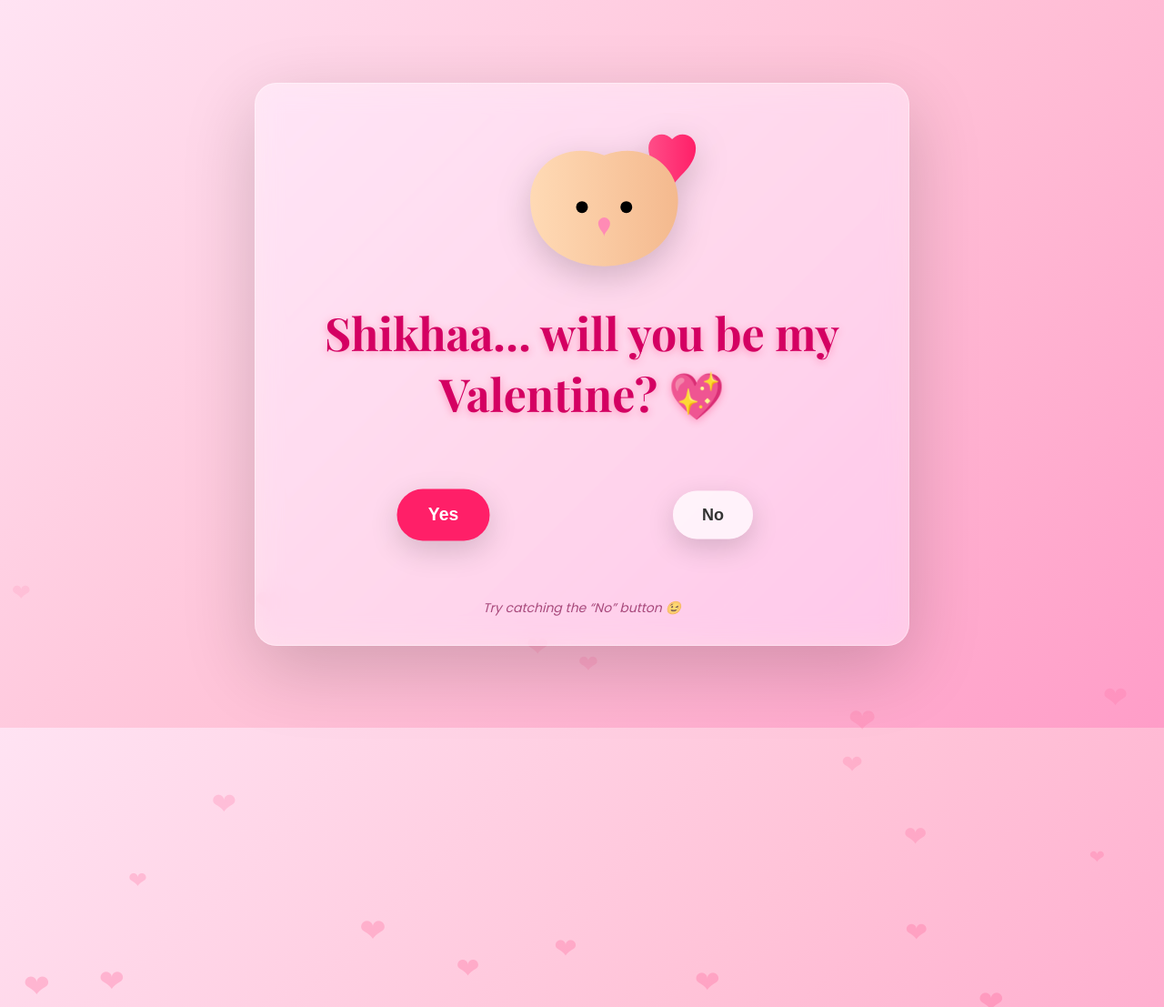
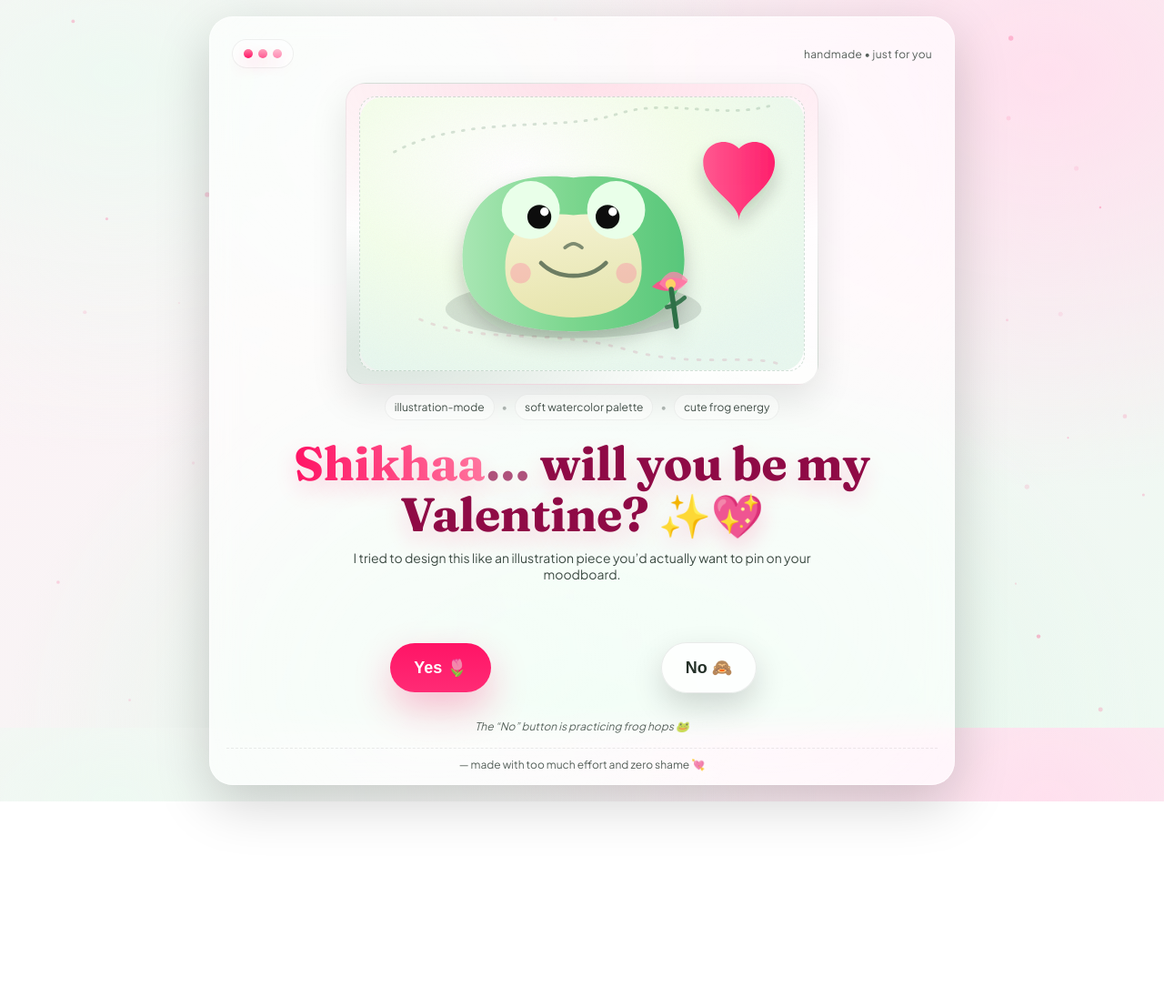
Before and after one commit to prathamesh5145/Valentine, a plain HTML site: page index.html in a window 1280 px wide. Shown: the top 1107 px of the page at 91% size. After the commit the page ends 881 px from the top, so only its background shows below. Drawn offline with nearby package versions, Linux system fonts and the light colour scheme.

Commit message:
Update index.html

```diff
--- a/index.html
+++ b/index.html
@@ -2,299 +2,226 @@
 <html lang="en">
 <head>
   <meta charset="UTF-8" />
-  <meta name="viewport" content="width=device-width, initial-scale=1" />
-  <title>Will you be my Valentine?</title>
+  <meta name="viewport" content="width=device-width, initial-scale=1, viewport-fit=cover" />
+  <title>Shikhaa… will you be my Valentine?</title>
 
-  <!-- Google Fonts -->
-  <link href="https://fonts.googleapis.com/css2?family=Playfair+Display:wght@500;700&family=Poppins:wght@300;400;600&display=swap" rel="stylesheet">
+  <!-- Fonts: elegant + modern -->
+  <link rel="preconnect" href="https://fonts.googleapis.com">
+  <link rel="preconnect" href="https://fonts.gstatic.com" crossorigin>
+  <link href="https://fonts.googleapis.com/css2?family=Fraunces:opsz,wght@9..144,500;9..144,700&family=Plus+Jakarta+Sans:wght@400;600;800&display=swap" rel="stylesheet">
 
   <!-- Confetti -->
   <script src="https://cdn.jsdelivr.net/npm/canvas-confetti@1.9.3/dist/confetti.browser.min.js"></script>
 
-  <style>
-    :root {
-      --pink1: #ffb6d9;
-      --pink2: #ff8ec7;
-      --pink3: #ff69b4;
-      --glass: rgba(255, 255, 255, 0.45);
-      --yes: #ff1f68;
-      --yesHover: #e80056;
-      --no: #ffffffbb;
-    }
-
-    * { box-sizing: border-box; }
-
-    body {
-      margin: 0;
-      min-height: 100vh;
-      display: grid;
-      place-items: center;
-      background: linear-gradient(135deg, #ffe3f3, #ffc3d8, #ff9dc8);
-      font-family: "Poppins", sans-serif;
-      overflow: hidden;
-      padding: 20px;
-      position: relative;
-    }
-
-    /* FLOATING HEARTS */
-    .floating-heart {
-      position: absolute;
-      color: #ff4d88;
-      font-size: 22px;
-      animation: floatUp 8s linear infinite;
-      opacity: 0.6;
-    }
-
-    @keyframes floatUp {
-      from { transform: translateY(100vh) scale(0.9); opacity: 0.3; }
-      to { transform: translateY(-10vh) scale(1.3); opacity: 0; }
-    }
-
-    .card {
-      width: min(720px, 92vw);
-      padding: 30px 26px;
-      background: var(--glass);
-      backdrop-filter: blur(14px) saturate(180%);
-      border-radius: 24px;
-      text-align: center;
-      box-shadow: 0 25px 80px rgba(0,0,0,.18);
-      border: 1px solid rgba(255,255,255,0.35);
-      animation: fadeIn 1.2s ease;
-    }
-
-    @keyframes fadeIn {
-      from { opacity: 0; transform: translateY(20px); }
-      to { opacity: 1; transform: translateY(0); }
-    }
-
-    h1 {
-      font-family: "Playfair Display", serif;
-      font-size: clamp(32px, 5vw, 50px);
-      margin: 14px 0 20px;
-      color: #d40062;
-      text-shadow: 0 2px 10px rgba(255,0,80,0.3);
-    }
-
-    .art {
-      width: min(260px, 80vw);
-      display: block;
-      margin: 0 auto 15px;
-      filter: drop-shadow(0 12px 18px rgba(0,0,0,.18));
-    }
-
-    .button-zone {
-      margin-top: 10px;
-      width: 100%;
-      height: 160px;
-      position: relative;
-    }
-
-    button {
-      position: absolute;
-      top: 50%;
-      transform: translateY(-50%);
-      padding: 16px 32px;
-      font-size: 18px;
-      font-weight: 700;
-      border-radius: 40px;
-      border: none;
-      cursor: pointer;
-      transition: 0.25s ease;
-      box-shadow: 0 10px 30px rgba(0,0,0,.16);
-    }
-
-    #yesBtn {
-      left: 20%;
-      background: var(--yes);
-      color: white;
-      animation: heartbeat 1.5s infinite;
-    }
-
-    #yesBtn:hover {
-      background: var(--yesHover);
-      transform: translateY(-50%) scale(1.1);
-    }
-
-    @keyframes heartbeat {
-      0%, 100% { transform: translateY(-50%) scale(1); }
-      50% { transform: translateY(-50%) scale(1.08); }
-    }
-
-    #noBtn {
-      left: 65%;
-      background: var(--no);
-      color: #333;
-    }
-
-    .hint {
-      margin-top: 12px;
-      font-size: 14px;
-      opacity: 0.65;
-      font-style: italic;
-      color: #7a0040;
-    }
-
-    .result {
-      display: none;
-      margin-top: 20px;
-      animation: popIn .45s ease;
-    }
-
-    @keyframes popIn {
-      from { transform: scale(.85); opacity: 0; }
-      to { transform: scale(1); opacity: 1; }
-    }
-
-    .result h2 {
-      font-family: "Playfair Display", serif;
-      font-size: clamp(32px, 5vw, 48px);
-      margin: 12px 0;
-      color: #ff1f68;
-      text-shadow: 0 2px 10px rgba(255,0,80,0.35);
-    }
-
-    .flower-gif {
-      width: min(400px, 92vw);
-      border-radius: 12px;
-      margin-top: 10px;
-      box-shadow: 0 15px 45px rgba(0,0,0,.22);
-    }
-
-    /* CONFETTI CANVAS */
-    #confettiCanvas {
-      position: fixed;
-      inset: 0;
-      width: 100vw;
-      height: 100vh;
-      pointer-events: none;
-      z-index: 9999;
-    }
-  </style>
+  <link rel="stylesheet" href="styles.css" />
 </head>
 
 <body>
-  <!-- FLOATING HEARTS -->
-  <script>
-    for (let i = 0; i < 20; i++) {
-      const heart = document.createElement("div");
-      heart.className = "floating-heart";
-      heart.textContent = "❤";
-      heart.style.left = Math.random() * 100 + "vw";
-      heart.style.animationDelay = (Math.random() * 5) + "s";
-      heart.style.fontSize = (20 + Math.random() * 20) + "px";
-      document.body.appendChild(heart);
-    }
-  </script>
+  <!-- full-screen fx canvas -->
+  <canvas id="fxCanvas" aria-hidden="true"></canvas>
 
-  <canvas id="confettiCanvas"></canvas>
+  <main class="stage">
+    <section class="card" role="application" aria-label="Valentine card">
 
-  <main class="card">
-    <svg class="art" viewBox="0 0 320 240">
+      <!-- top ribbon -->
+      <div class="topline">
+        <div class="stamp">
+          <span class="dot"></span>
+          <span class="dot"></span>
+          <span class="dot"></span>
+        </div>
+        <div class="note">handmade • just for you</div>
+      </div>
+
+      <!-- HERO: illustration frame -->
+      <div class="hero">
+        <div class="frame" aria-hidden="true">
+          <div class="frameInner">
+            <!-- Cute frog illustration (original SVG) -->
+            <svg class="frog" viewBox="0 0 520 320" xmlns="http://www.w3.org/2000/svg">
               <defs>
-        <linearGradient id="fur" x1="0" x2="1">
-          <stop offset="0" stop-color="#ffdab5"/>
-          <stop offset="1" stop-color="#f4b98e"/>
+                <!-- watercolor-ish gradients -->
+                <radialGradient id="bgWash" cx="35%" cy="25%" r="80%">
+                  <stop offset="0%" stop-color="#ffffff" stop-opacity=".9"/>
+                  <stop offset="50%" stop-color="#f3ffe9" stop-opacity=".9"/>
+                  <stop offset="100%" stop-color="#e7f7ee" stop-opacity=".95"/>
+                </radialGradient>
+
+                <linearGradient id="frogBody" x1="0" x2="1">
+                  <stop offset="0%" stop-color="#A8E6B3"/>
+                  <stop offset="50%" stop-color="#7BD68E"/>
+                  <stop offset="100%" stop-color="#58C77A"/>
                 </linearGradient>
-        <linearGradient id="heart" x1="0" x2="1">
-          <stop offset="0" stop-color="#ff4d88"/>
-          <stop offset="1" stop-color="#ff1f68"/>
+
+                <linearGradient id="frogBelly" x1="0" x2="0" y1="0" y2="1">
+                  <stop offset="0%" stop-color="#FFF4D6" stop-opacity=".95"/>
+                  <stop offset="100%" stop-color="#F7E7B3" stop-opacity=".9"/>
                 </linearGradient>
+
+                <linearGradient id="heartPaint" x1="0" x2="1">
+                  <stop offset="0%" stop-color="#ff4f8b"/>
+                  <stop offset="100%" stop-color="#ff1466"/>
+                </linearGradient>
+
+                <!-- subtle grain filter -->
+                <filter id="grain" x="-20%" y="-20%" width="140%" height="140%">
+                  <feTurbulence type="fractalNoise" baseFrequency="0.8" numOctaves="3" stitchTiles="stitch" />
+                  <feColorMatrix type="matrix"
+                    values="1 0 0 0 0
+                            0 1 0 0 0
+                            0 0 1 0 0
+                            0 0 0 .08 0"/>
+                </filter>
+
+                <filter id="softShadow" x="-30%" y="-30%" width="160%" height="160%">
+                  <feDropShadow dx="0" dy="12" stdDeviation="12" flood-color="#102018" flood-opacity=".22"/>
+                </filter>
               </defs>
 
-      <path d="M250 50 C250 33 270 25 282 38  C294 25 314 33 314 50 C314 78 282 92 282 106 C282 92 250 78 250 50Z" fill="url(#heart)"/>
+              <!-- background wash -->
+              <rect x="0" y="0" width="520" height="320" rx="26" fill="url(#bgWash)"/>
+              <rect x="0" y="0" width="520" height="320" rx="26" filter="url(#grain)" opacity=".55"/>
 
-      <path d="M90 120 C90 70 140 40 190 60 C240 40 290 70 290 120 C290 180 240 210 190 210 C140 210 90 180 90 120Z"
-            fill="url(#fur)"/>
+              <!-- doodle lines -->
+              <path d="M40 64 C120 20, 240 40, 300 20 C360 0, 420 26, 480 10"
+                    fill="none" stroke="#2f5d3d" stroke-opacity=".18" stroke-width="3" stroke-linecap="round" stroke-dasharray="2 10"/>
+              <path d="M70 260 C140 290, 220 270, 310 295 C390 318, 450 300, 490 312"
+                    fill="none" stroke="#b83366" stroke-opacity=".14" stroke-width="3" stroke-linecap="round" stroke-dasharray="3 12"/>
 
-      <circle cx="160" cy="130" r="8"/>
-      <circle cx="220" cy="130" r="8"/>
+              <!-- heart behind frog -->
+              <path d="M402 76
+                       C402 54 428 44 444 60
+                       C460 44 486 54 486 76
+                       C486 108 444 122 444 144
+                       C444 122 402 108 402 76Z"
+                    fill="url(#heartPaint)" opacity=".95" filter="url(#softShadow)"/>
 
-      <path d="M190 144 C186 144 182 148 182 152 C182 160 190 164 190 170 C190 164 198 160 198 152 C198 148 194 144 190 144Z"
-            fill="#ff8bb5"/>
+              <!-- frog shadow -->
+              <ellipse cx="250" cy="248" rx="150" ry="34" fill="#0d1b12" opacity=".12"/>
+
+              <!-- frog body -->
+              <g filter="url(#softShadow)">
+                <path d="M120 190
+                         C120 120, 170 84, 250 94
+                         C330 84, 380 120, 380 190
+                         C380 250, 330 274, 250 274
+                         C170 274, 120 250, 120 190Z"
+                      fill="url(#frogBody)"/>
+
+                <!-- belly -->
+                <path d="M170 200
+                         C170 150, 205 132, 250 138
+                         C295 132, 330 150, 330 200
+                         C330 242, 295 256, 250 258
+                         C205 256, 170 242, 170 200Z"
+                      fill="url(#frogBelly)" opacity=".96"/>
+
+                <!-- cheeks -->
+                <circle cx="188" cy="206" r="12" fill="#ff7aa2" opacity=".35"/>
+                <circle cx="312" cy="206" r="12" fill="#ff7aa2" opacity=".35"/>
+
+                <!-- eyes -->
+                <g>
+                  <circle cx="200" cy="132" r="34" fill="#E9FFE9"/>
+                  <circle cx="300" cy="132" r="34" fill="#E9FFE9"/>
+                  <circle cx="210" cy="140" r="14" fill="#0b0f0c"/>
+                  <circle cx="290" cy="140" r="14" fill="#0b0f0c"/>
+                  <circle cx="216" cy="134" r="5" fill="#ffffff"/>
+                  <circle cx="296" cy="134" r="5" fill="#ffffff"/>
+                </g>
+
+                <!-- nose + smile -->
+                <path d="M240 176 C248 170 252 170 260 176" stroke="#1f3b2c" stroke-opacity=".55" stroke-width="4" stroke-linecap="round" fill="none"/>
+                <path d="M212 194 C232 214 268 214 288 194" stroke="#1f3b2c" stroke-opacity=".62" stroke-width="5" stroke-linecap="round" fill="none"/>
+
+                <!-- tiny flower in hand -->
+                <g transform="translate(342 222) rotate(-8)">
+                  <path d="M0 0 C14 -10, 28 -10, 42 0 C28 10, 14 10, 0 0Z" fill="#ff4f8b" opacity=".92"/>
+                  <path d="M9 -2 C20 -18, 32 -18, 43 -2 C32 12, 20 12, 9 -2Z" fill="#ff85ad" opacity=".75"/>
+                  <circle cx="22" cy="0" r="6" fill="#ffd166"/>
+                  <path d="M22 6 C22 22, 22 34, 22 50" stroke="#2f6f46" stroke-width="6" stroke-linecap="round"/>
+                  <path d="M14 26 C22 26, 30 22, 36 18" stroke="#2f6f46" stroke-width="5" stroke-linecap="round" opacity=".9"/>
+                </g>
+              </g>
             </svg>
+          </div>
+        </div>
 
-    <h1>Shikhaa… will you be my Valentine? 💖</h1>
+        <!-- subtle caption like an art print -->
+        <div class="caption">
+          <span class="tag">illustration-mode</span>
+          <span class="sep">•</span>
+          <span class="tag">soft watercolor palette</span>
+          <span class="sep">•</span>
+          <span class="tag">cute frog energy</span>
+        </div>
+      </div>
 
-    <section class="button-zone" id="zone">
-      <button id="yesBtn">Yes</button>
-      <button id="noBtn">No</button>
+      <header class="copy">
+        <h1>
+          <span class="name">Shikhaa</span><span class="dots">…</span>
+          will you be my Valentine?
+          <span class="sparkle" aria-hidden="true">✨💖</span>
+        </h1>
+        <p class="sub">
+          I tried to design this like an illustration piece you’d actually want to pin on your moodboard.
+        </p>
+      </header>
+
+      <section class="buttonZone" id="zone">
+        <button id="yesBtn" class="btn yes" type="button">
+          Yes <span aria-hidden="true">🌷</span>
+        </button>
+        <button id="noBtn" class="btn no" type="button">
+          No <span aria-hidden="true">🙈</span>
+        </button>
+
+        <p class="hint" id="hint">The “No” button is practicing frog hops 🐸</p>
       </section>
 
-    <div class="hint" id="hint">Try catching the “No” button 😉</div>
+      <!-- RESULT -->
+      <section class="result" id="result" aria-live="polite">
+        <h2>She said YES! <span aria-hidden="true">🌹</span></h2>
 
-    <section class="result" id="result">
-      <h2>She said YES! 🌹</h2>
-      <img class="flower-gif" src="https://i.giphy.com/media/v1.Y2lkPTc5MGI3NjExM2p3M2ZyN3h3OHl3cTZ3cG56Ym5memw3ZWlmdWgwZnphc2c4YmdsYSZlcD12MV9naWZzX3NlYXJjaCZjdD1n/g9582DNuQppxC/giphy.gif" />
+        <div class="reveal">
+          <div class="revealLeft">
+            <p class="bigline">
+              Okay. That’s officially my favorite notification of all time.
+            </p>
+            <p class="smallline">
+              (Also, you have excellent taste. Obviously.)
+            </p>
+
+            <div class="swatches" aria-label="Palette swatches">
+              <div class="swatch" style="--c:#EAF7EF"></div>
+              <div class="swatch" style="--c:#BDE8C7"></div>
+              <div class="swatch" style="--c:#FF7AA2"></div>
+              <div class="swatch" style="--c:#FF1466"></div>
+              <div class="swatch" style="--c:#2F6F46"></div>
+            </div>
+          </div>
+
+          <div class="revealRight">
+            <!-- “best flower gif” style: loop video (lighter than gif) -->
+            <video class="flowerVid" autoplay muted loop playsinline>
+              <source src="https://media.giphy.com/media/l0Exk8EUzSLsrErEQ/giphy.mp4" type="video/mp4" />
+            </video>
+            <div class="vidNote">a little bloom for a big yes ✨</div>
+          </div>
+        </div>
+
+        <button class="btn secondary" id="replayBtn" type="button">
+          Replay confetti 🎉
+        </button>
+      </section>
+
+      <footer class="footer">
+        <div class="sig">— made with too much effort and zero shame 💘</div>
+      </footer>
+
     </section>
   </main>
 
-  <script>
-    const zone = document.getElementById("zone");
-    const yesBtn = document.getElementById("yesBtn");
-    const noBtn = document.getElementById("noBtn");
-    const result = document.getElementById("result");
-    const hint = document.getElementById("hint");
-
-    const confettiCanvas = document.getElementById("confettiCanvas");
-    const confettiInstance = confetti.create(confettiCanvas, { resize: true });
-
-    function fullScreenConfetti() {
-      const end = Date.now() + 1500;
-      (function frame() {
-        confettiInstance({ particleCount: 12, spread: 80, startVelocity: 45, origin: { x: Math.random(), y: Math.random() * 0.3 } });
-        if (Date.now() < end) requestAnimationFrame(frame);
-      })();
-
-      setTimeout(() => {
-        confettiInstance({ particleCount: 280, spread: 140, startVelocity: 60, origin: { x: 0.5, y: 0.55 } });
-      }, 300);
-    }
-
-    let yesScale = 1;
-
-    function growYes() {
-      yesScale = Math.min(2.4, yesScale + 0.12);
-      yesBtn.style.transform = `translateY(-50%) scale(${yesScale})`;
-    }
-
-    function clamp(n, min, max) { return Math.max(min, Math.min(max, n)); }
-
-    function moveNo(px, py) {
-      const z = zone.getBoundingClientRect();
-      const b = noBtn.getBoundingClientRect();
-
-      let dx = (b.left + b.width/2) - px;
-      let dy = (b.top + b.height/2) - py;
-      let mag = Math.hypot(dx, dy) || 1;
-      dx /= mag; dy /= mag;
-
-      let newLeft = (b.left - z.left) + dx * 150;
-      let newTop  = (b.top - z.top) + dy * 150;
-
-      newLeft = clamp(newLeft, 0, z.width - b.width);
-      newTop  = clamp(newTop, 0, z.height - b.height);
-
-      noBtn.style.left = newLeft + "px";
-      noBtn.style.top = newTop + "px";
-      noBtn.style.transform = "none";
-
-      growYes();
-    }
-
-    zone.addEventListener("pointermove", e => {
-      const b = noBtn.getBoundingClientRect();
-      const d = Math.hypot((b.left + b.width/2) - e.clientX, (b.top + b.height/2) - e.clientY);
-      if (d < 140) moveNo(e.clientX, e.clientY);
-    });
-
-    noBtn.addEventListener("click", e => e.preventDefault());
-
-    yesBtn.addEventListener("click", () => {
-      zone.style.display = "none";
-      hint.style.display = "none";
-      result.style.display = "block";
-      fullScreenConfetti();
-    });
-  </script>
+  <script src="script.js"></script>
 </body>
 </html>
```
Lines whose indentation alone changed are shown as unchanged.
